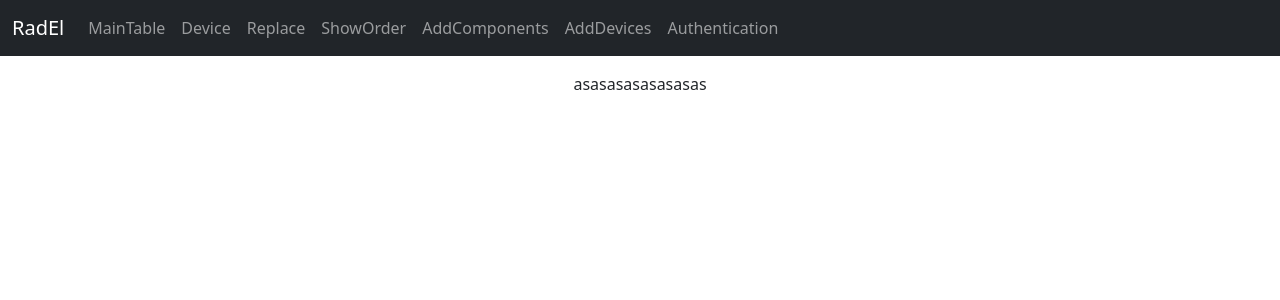
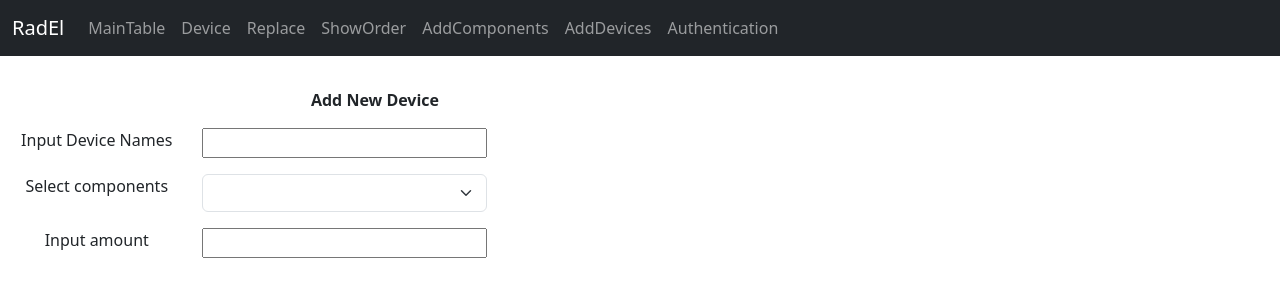
Before and after one commit to SamDemon2/radelements, a React (Create React App) app: page /my-add-devices in a window 1280 px wide. Shown: the top 300 px of the page. Built offline with nearby package versions, Linux system fonts and the light colour scheme.

Commit message:
Сверстал примерно форму ввода, пора писать таблицу

```diff
--- a/src/components/AddDevices.tsx
+++ b/src/components/AddDevices.tsx
@@ -3,7 +3,45 @@ import React from "react";
 const AddDevices: React.FC = () => {
   return <>
      <div className="ms-3 me-3">
-            <p>asasasasasasasas</p>
+            <div className="row my-3">
+                <div className="col-7">
+                    <form>
+                        <div className="row my-3 bold-text d-flex justify-content-center">
+                            Add New Device
+                        </div>
+                        <div className="row my-3">
+                            <div className="col-3">Input Device Names</div>
+                            <div className="col-5">
+                            <input
+                            name="name"
+                            type="string"
+                            className="w-100"
+                             />
+                             </div>
+                        </div>
+                        <div className="row my-3">
+                            <div className="col-3">Select components</div>
+                            <div className="col-5">
+                                 <select className="form-select w-100"
+                                         aria-label="Default select example"
+                                         name="comp_name">
+                                    <option value="" disabled>Select components</option>
+                                 </select>
+                            </div>
+                        </div>
+                        <div className="row my-3">
+                            <div className="col-3">Input amount</div>
+                            <div className="col-5">
+                                <input
+                                    className="w-100"
+                                    name="amount"
+                                    type="number"
+                                />
+                            </div>
+                        </div>
+                    </form>
+                </div>
+            </div>
      </div>
   </>;
 };
```
